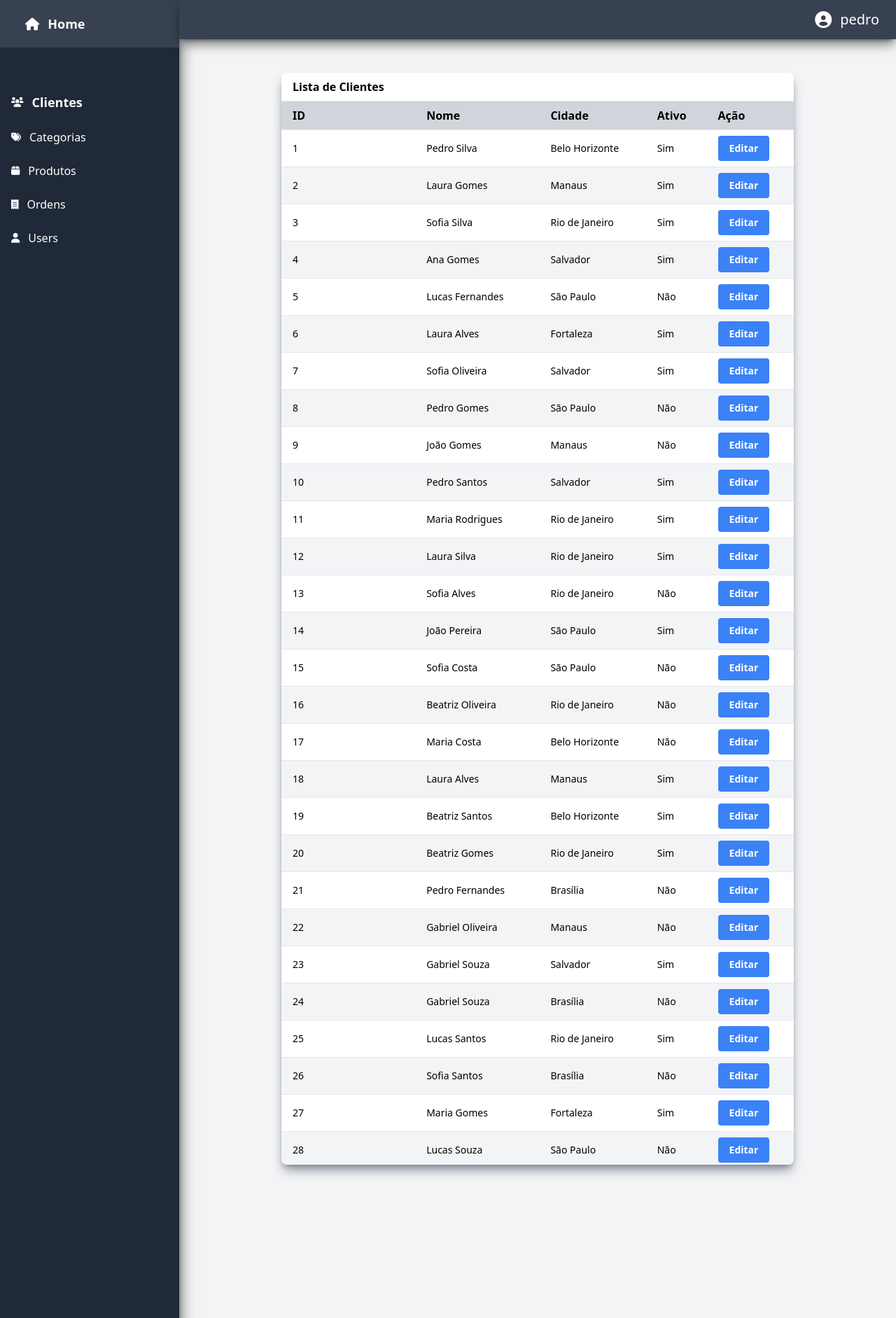
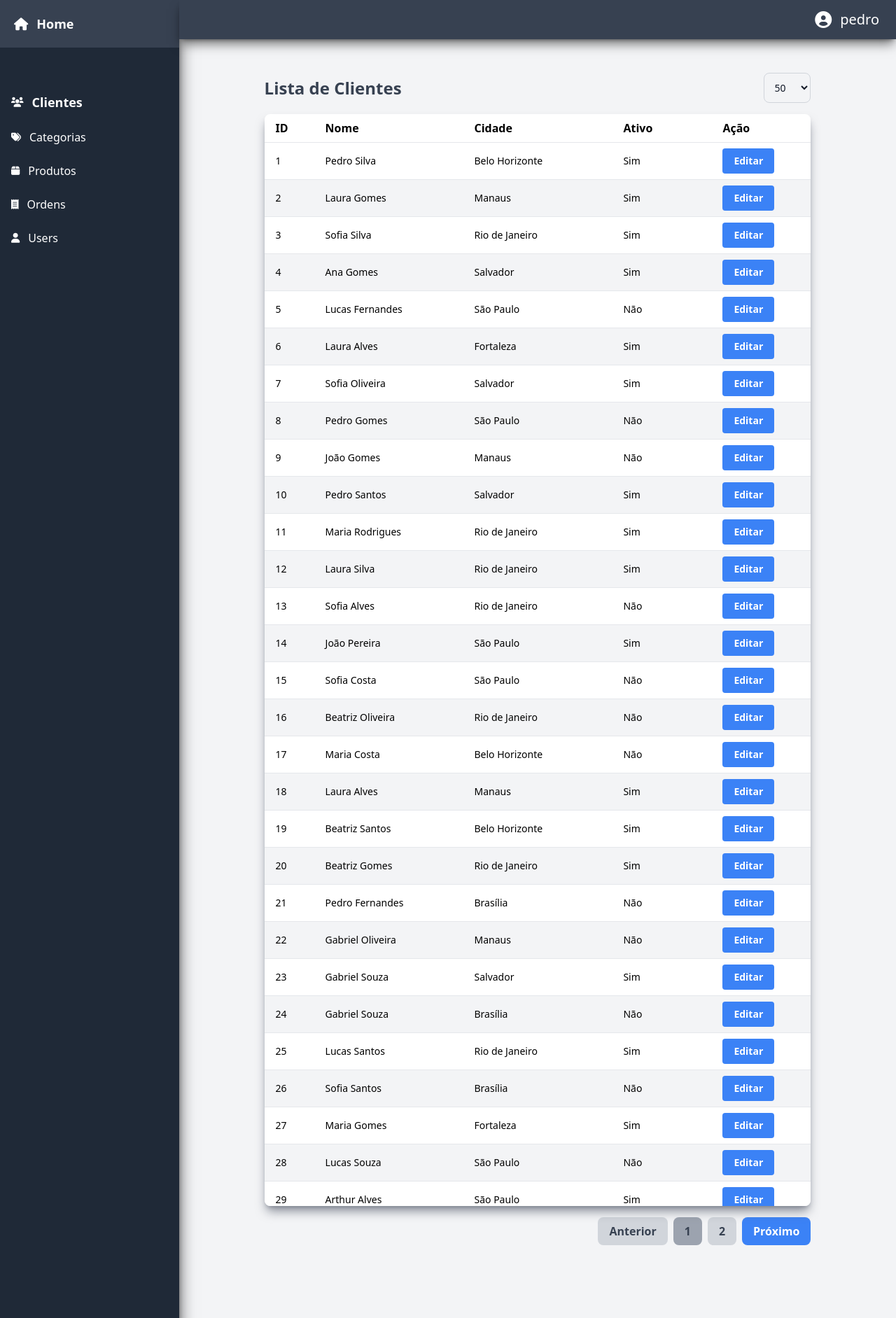
Before and after one commit to Crautor/BotTelegram, a Django app: page //clientes/ in a window 1280 px wide. Shown: the top 1883 px of the page at 70% size. Run offline with Django 5.2, Linux system fonts and the light colour scheme; a user stored in the database is signed in; some libraries are stand-ins or nearby versions.

Commit message:
feature: create pagination and how many user do you want to see

```diff
--- a/front/dashboard/templates/clientes.html
+++ b/front/dashboard/templates/clientes.html
@@ -112,66 +112,49 @@
         </header>
         <!--main-->
         <div class="flex-1 p-6 flex items-center justify-center">
+          <div class="flex flex-col gap-4 w-4/5">
+            <div class="flex items-center justify-between">
+              <h2 class="text-2xl font-bold text-gray-700">Lista de Clientes</h2>
+              <select id="selectQuantidade" class="bg-gray-100 border border-gray-300 text-gray-900 text-sm rounded-lg focus:ring-blue-500 focus:border-blue-500 block w-auto p-2.5">
+                <option value="10">10</option>
+                <option value="30">30</option>
+                <option value="50" selected>50</option>
+                <option value="100">100</option>
+              </select>
+            </div>
             <div
-            class="overflow-auto w-3/4 h-auto max-h-[60vh] relative rounded-lg shadow-lg shadow-gray-500/80"
+              class="overflow-auto w-full h-auto max-h-[60vh] relative rounded-lg shadow-lg shadow-gray-500/80"
             >
               <table class="table-auto w-full text-sm">
                 <thead class="bg-white sticky top-0 z-10">
                   <tr class="border-b border-gray-200">
-                  <th class="px-4 py-2 font-semibold text-base text-left">Lista de Clientes</th>
-                  <th></th>
-                  <th></th>
-                  <th></th>
-                  <th></th>
-                </tr>
-              </thead>
-              <thead class="bg-gray-300 sticky top-9 z-10">
-                <tr class="border-b border-gray-200">
-                  <th class="px-4 py-2 font-semibold text-base text-left">ID</th>
-                  <th class="px-4 py-2 font-semibold text-base text-left">Nome</th>
-                  <th class="px-4 py-2 font-semibold text-base text-left">Cidade</th>
-                  <th class="px-4 py-2 font-semibold text-base text-left">Ativo</th>
-                  <th class="px-4 py-2 font-semibold text-base text-left">Ação</th>
+                    <th class="px-4 py-2 font-semibold text-base text-left w-1/12">ID</th>
+                    <th class="px-4 py-2 font-semibold text-base text-left w-3/12">Nome</th>
+                    <th class="px-4 py-2 font-semibold text-base text-left w-3/12">Cidade</th>
+                    <th class="px-4 py-2 font-semibold text-base text-left w-2/12">Ativo</th>
+                    <th class="px-4 py-2 font-semibold text-base text-left w-2/12">Ação</th>
                   </tr>
                 </thead>
                 <tbody id="tableBody"></tbody>
               </table>
             </div>
+            <div class="flex items-center justify-end gap-2">
+              <button id="btnAnterior" class="bg-gray-300 hover:bg-gray-400 text-gray-700 font-bold py-2 px-4 rounded-lg">
+                Anterior
+              </button>
+              <div id="paginationButtons" class="flex items-center gap-2"></div>
+              <button id="btnProximo" class="bg-blue-500 hover:bg-blue-700 text-white font-bold py-2 px-4 rounded-lg">
+                Próximo
+              </button>
             </div>
           </div>
         </div>
-  </body>
-</html>
-<style>
-  #itemBar a {
-    transform: scale(1) translateX(0);
-    transition: all 0.2s ease;
-  }
+      </div>
+    </div>
 
-  #itemBar:hover a {
-    transform: scale(1);
-    transform: translateX(1rem);
-    transition: all 0.2s;
-    cursor: pointer;
-    font-weight: bold;
-    font-size: large;
-  }
-</style>
-
+      <!-- Script for Generating Data -->
       <script>
         const cidades = ["São Paulo", "Rio de Janeiro", "Belo Horizonte", "Curitiba", "Salvador", "Fortaleza", "Manaus", "Brasília"];
-
-  function gerarDadosAleatorios(quantidade) {
-    const dados = [];
-    for (let i = 0; i < quantidade; i++) {
-      const id = i + 1; // ID sequencial
-      const nome = gerarNomeAleatorio();
-      const cidade = cidades[Math.floor(Math.random() * cidades.length)];
-      const ativo = Math.random() < 0.5; // 50% de chance de ser ativo
-      dados.push({ id, nome, cidade, ativo });
-    }
-    return dados;
-  }
 
         function gerarNomeAleatorio() {
           const nomes = ["João", "Maria", "Pedro", "Ana", "Lucas", "Sofia", "Gabriel", "Beatriz", "Arthur", "Laura"];
@@ -179,52 +162,104 @@
           return `${nomes[Math.floor(Math.random() * nomes.length)]} ${sobrenomes[Math.floor(Math.random() * sobrenomes.length)]}`;
         }
 
-  const dados = gerarDadosAleatorios(50);
+        function gerarDadosAleatorios(quantidade) {
+          const dados = [];
+          for (let i = 0; i < quantidade; i++) {
+            const id = i + 1;
+            const nome = gerarNomeAleatorio();
+            const cidade = cidades[Math.floor(Math.random() * cidades.length)];
+            const ativo = Math.random() < 0.5;
+            dados.push({ id, nome, cidade, ativo });
+          }
+          return dados;
+        }
+
+        let dados = gerarDadosAleatorios(100); // Dados gerados para a tabela
+      </script>
+
+      <!-- Script for Pagination -->
+      <script>
+        let paginaAtual = 1;
+        let quantidadePorPagina = 50;
 
         const tableBody = document.getElementById("tableBody");
+        const selectQuantidade = document.getElementById("selectQuantidade");
+        const btnAnterior = document.getElementById("btnAnterior");
+        const btnProximo = document.getElementById("btnProximo");
 
-  dados.forEach((item, index) => {
+        function atualizarTabela() {
+          tableBody.innerHTML = ""; // Limpa a tabela
+          const inicio = (paginaAtual - 1) * quantidadePorPagina;
+          const fim = inicio + quantidadePorPagina;
+          const clientesNaPagina = dados.slice(inicio, fim);
+
+          clientesNaPagina.forEach((item, index) => {
             const row = document.createElement("tr");
-    // Adiciona classe para linhas ímpares
-    if (index % 2 !== 0) {
-      row.classList.add("bg-gray-100");
-    } else {
-      row.classList.add("bg-white");
-    }
-    row.classList.add("border-b", "border-gray-200");
+            row.classList.add(index % 2 === 0 ? "bg-white" : "bg-gray-100", "border-b", "border-gray-200");
 
-    // Cria as células da linha
-    const idCell = document.createElement("td");
-    idCell.classList.add("px-4", "py-2");
-    idCell.textContent = item.id;
-    row.appendChild(idCell);
-
-    const nomeCell = document.createElement("td");
-    nomeCell.classList.add("px-4", "py-2");
-    nomeCell.textContent = item.nome;
-    row.appendChild(nomeCell);
-
-    const cidadeCell = document.createElement("td");
-    cidadeCell.classList.add("px-4", "py-2");
-    cidadeCell.textContent = item.cidade;
-    row.appendChild(cidadeCell);
-
-    const ativoCell = document.createElement("td");
-    ativoCell.classList.add("px-4", "py-2");
-    ativoCell.textContent = item.ativo ? "Sim" : "Não";
-    row.appendChild(ativoCell);
-
-    const acaoCell = document.createElement("td");
-    acaoCell.classList.add("px-4", "py-2");
-    const botaoEditar = document.createElement("button");
-    botaoEditar.classList.add("bg-blue-500", "hover:bg-blue-700", "text-white", "font-bold", "py-2", "px-4", "rounded");
-    botaoEditar.textContent = "Editar";
-    acaoCell.appendChild(botaoEditar);
-    row.appendChild(acaoCell);
-
+            row.innerHTML = `
+              <td class="px-4 py-2">${item.id}</td>
+              <td class="px-4 py-2">${item.nome}</td>
+              <td class="px-4 py-2">${item.cidade}</td>
+              <td class="px-4 py-2">${item.ativo ? 'Sim' : 'Não'}</td>
+              <td class="px-4 py-2">
+                <button class="bg-blue-500 hover:bg-blue-700 text-white font-bold py-2 px-4 rounded">Editar</button>
+              </td>`;
             tableBody.appendChild(row);
           });
+
+          btnAnterior.disabled = paginaAtual === 1;
+          btnProximo.disabled = paginaAtual * quantidadePorPagina >= dados.length;
+
+          atualizarBotoesPaginacao();
+        }
+
+        function atualizarBotoesPaginacao() {
+          const paginationButtons = document.getElementById("paginationButtons");
+          paginationButtons.innerHTML = "";
+
+          const totalPaginas = Math.ceil(dados.length / quantidadePorPagina);
+
+          for (let i = 1; i <= totalPaginas; i++) {
+            const button = document.createElement("button");
+            button.textContent = i;
+            button.classList.add("bg-gray-300", "hover:bg-gray-400", "text-gray-700", "font-bold", "py-2", "px-4", "rounded-lg");
+            if (i === paginaAtual) {
+              button.classList.add("bg-gray-400");
+            }
+            button.addEventListener("click", () => irParaPagina(i));
+            paginationButtons.appendChild(button);
+          }
+        }
+
+        function irParaPagina(pagina) {
+          paginaAtual = pagina;
+          atualizarTabela();
+        }
+
+        btnProximo.addEventListener("click", () => {
+          if (paginaAtual * quantidadePorPagina < dados.length) {
+            paginaAtual++;
+            atualizarTabela();
+          }
+        });
+
+        btnAnterior.addEventListener("click", () => {
+          if (paginaAtual > 1) {
+            paginaAtual--;
+            atualizarTabela();
+          }
+        });
+
+        selectQuantidade.addEventListener("change", () => {
+          quantidadePorPagina = parseInt(selectQuantidade.value);
+          paginaAtual = 1;
+          atualizarTabela();
+        });
+
+        atualizarTabela(); // Inicializa a tabela
       </script>
+
     <style>
       ::-webkit-scrollbar {
         width: 12px; /* Largura da barra de rolagem */
@@ -249,3 +284,5 @@
         background: #444; /* Cor da barra de rolagem ao clicar */
       }
     </style>
+  </body>
+</html>
```
Lines whose indentation alone changed are shown as unchanged.
